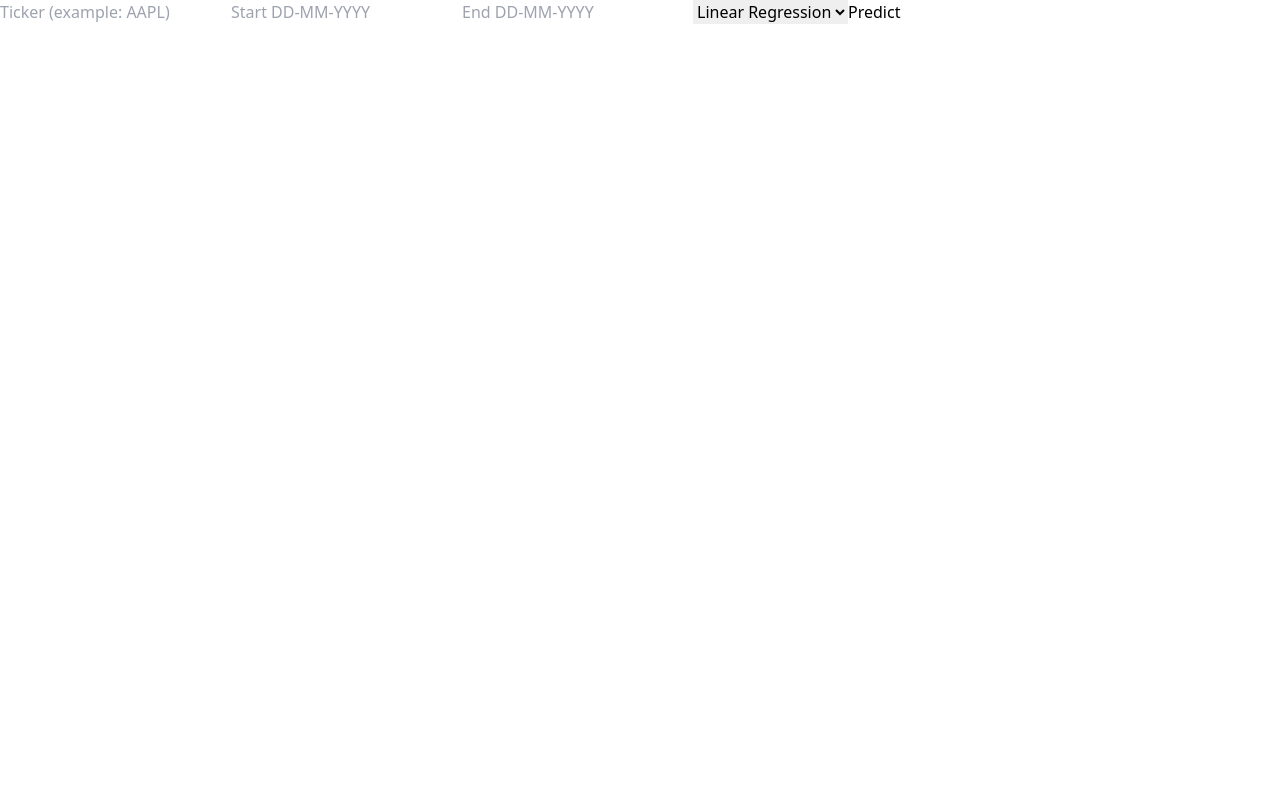
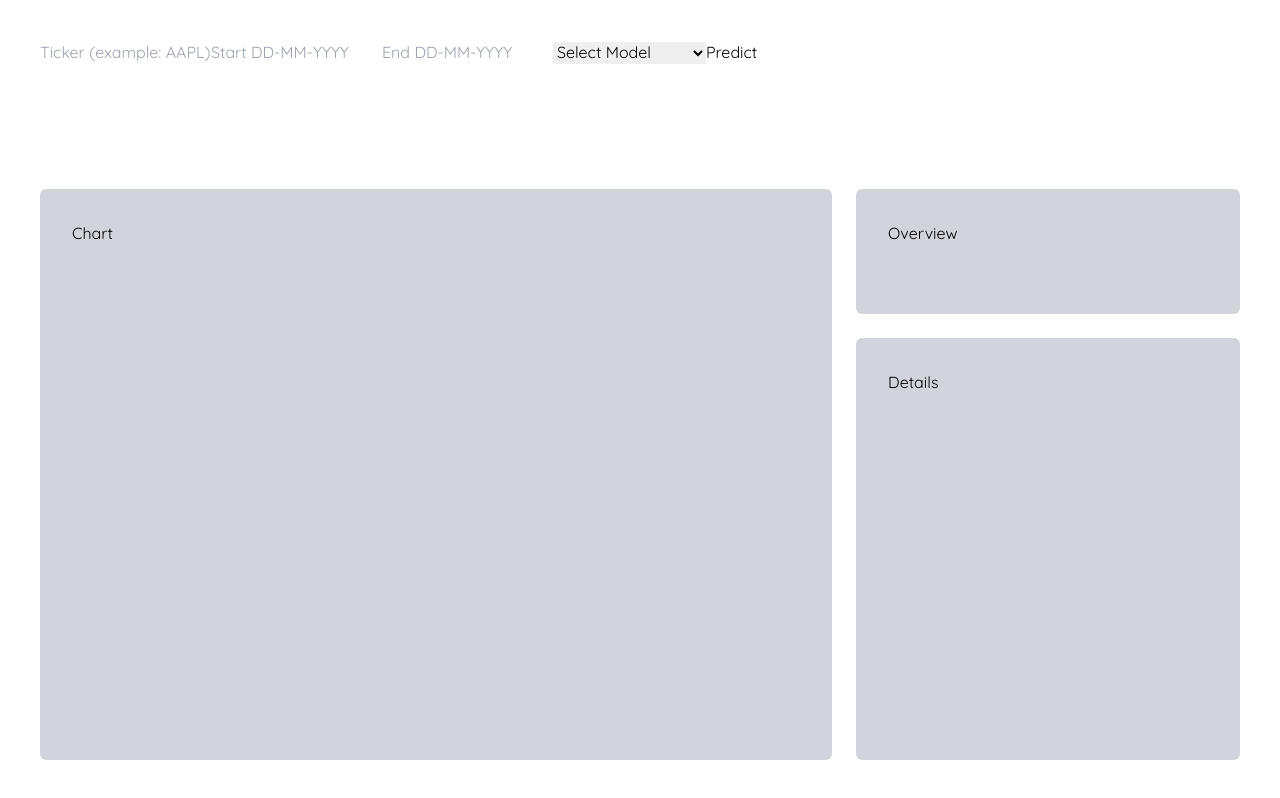
Before and after one commit to fabianwolski/forecasting-stock-market-prediction, a React (Create React App) app in the folder stock_app/: page / in a window 1280 px wide. Built offline with nearby package versions, Linux system fonts and the light colour scheme.

Commit message:
Stock API refactor -StockInfo, History + Prediction

```diff
--- a/stock_app/package.json
+++ b/stock_app/package.json
@@ -3,12 +3,14 @@
   "version": "0.1.0",
   "private": true,
   "dependencies": {
+    "@heroicons/react": "^2.2.0",
     "@testing-library/jest-dom": "^5.17.0",
     "@testing-library/react": "^13.4.0",
     "@testing-library/user-event": "^13.5.0",
     "react": "^18.3.1",
     "react-dom": "^18.3.1",
     "react-scripts": "5.0.1",
+    "recharts": "^2.15.1",
     "web-vitals": "^2.1.4"
   },
   "scripts": {
--- a/stock_app/public/index.html
+++ b/stock_app/public/index.html
@@ -1 +1,4 @@
-<div id="root"></div>
+<head><link rel="preconnect" href="https://fonts.googleapis.com">
+    <link rel="preconnect" href="https://fonts.gstatic.com" crossorigin>
+    <link href="https://fonts.googleapis.com/css2?family=Quicksand:wght@300..700&display=swap" rel="stylesheet"></head>
+<body><div id="root"></div></body>
--- a/stock_app/src/App.css
+++ /dev/null
@@ -1,3 +0,0 @@
-.App {
-  text-align: center;
-}
--- a/stock_app/src/App.js
+++ b/stock_app/src/App.js
@@ -1,7 +1,14 @@
-import StockForm from './components/StockForm';
-
+import Dashboard  from './components/Dashboard';
+import { StockProvider } from './contexts/StockContext';
+import StockSearchForm from './components/StockSearchForm';
 function App() {
-    return <StockForm />;
+    return (
+    <StockProvider>
+    <div>
+    <Dashboard/>
+    </div>
+    </StockProvider>
+);
 }
 
 export default App;
--- /dev/null
+++ b/stock_app/src/components/Card.js
@@ -0,0 +1,13 @@
+
+export const Card = ( {children}) =>{
+    return(
+        //full width of parent
+        //full height of parent
+        //border radius
+        //position
+        //padding
+        <div className="w-full h-full rounded-md relative p-8 border-2 bg-gray-300">
+            {children}
+             </div>
+    )
+}
--- /dev/null
+++ b/stock_app/src/components/Dashboard.js
@@ -0,0 +1,25 @@
+import { Card } from "./Card";
+import StockSearchForm from "./StockSearchForm";
+import React from "react";
+
+const Dashboard = () =>{
+    return(
+    <div className="h-screen grid grid-cols-1 md:grid-cols-2 xl:grid-cols-3 grid-rows-8 md-grid-rows-7 xl:grid-rows-5 auto-rows-fr gap-6 p-10 font-quicksand">
+        <div className="col-span-1 md:col-span-2 xl:col-span-3 row-span-1">
+            {/* search component */}
+            <StockSearchForm></StockSearchForm>
+        </div>
+        <div className="md:col-span-2 row-span-4">
+            <Card>Chart</Card>
+        </div>
+        <div>
+            <Card>Overview</Card>
+        </div>
+        <div className="row-span-2 xl:row-span-3">
+            <Card>Details</Card>
+        </div>
+    </div>
+    )
+}
+
+export default Dashboard
--- a/stock_app/src/components/StockForm.js
+++ b/stock_app/src/components/StockSearchForm.js
@@ -1,8 +1,16 @@
 import React, { useState } from 'react'
+import { useStock } from '../contexts/StockContext';
 
-function StockForm() {
-    const [predictionResults, setPredictionResults] = useState(null);
+const MODEL_OPTIONS = [
+    {value: "regression", label: "Linear Regression"},
+    {value: "lstm", label: "LSTM"},
+    {value: "prophet", label: "Prophet"},
+    {value: "arima", label: "ARIMA"}
+];
+
+function StockSearchForm() {
     const [selectedModel, setSelectedModel] = useState('');
+    const {stockData, updateStockData, setLoading, setError} = useStock()
 
     const handleSubmit = async (event) => {
         event.preventDefault()
@@ -13,24 +21,25 @@ function StockForm() {
         const endDate = formData.get('endDate').split('-').reverse().join('-');
         //TO:DO ADD array for models since we are directly doing it (Not best practise)
     try{
+        setLoading(true)
         const response = await fetch('http://localhost:5000/stock', {
             method: 'POST',
             headers: {'Content-Type': 'application/json'},
             body: JSON.stringify({ ticker, start: startDate, end: endDate,  model_type: selectedModel})
         });
         const data = await response.json();  //api returns json so .json needed
+
         if (data.success) {
             alert(`Success: ${data.message}`);
-                console.log('Stock Data:', data.data);
-                if (data.predictions) {
-                    console.log('Prediction Metrics:', data.predictions);
-                    setPredictionResults(data.predictions);
-                }
+            updateStockData(data)
+            console.log('Stock Data:', data);
         } else {
             alert(`Error: ${data.error}`);
+            setError(data.error)
         }
         }catch(error){
             alert('Error: ', error)
+            setError(error.message)
         }
     };
 
@@ -45,22 +54,19 @@ function StockForm() {
                     onChange={(e) => setSelectedModel(e.target.value)}
                     name="modelType"
                 >
-                    <option value="regression">Linear Regression</option>
-                    <option value="lstm">LSTM</option>
-                    <option value="prophet">Prophet</option>
-                    <option value="arima">ARIMA</option>
+                   <option value="">Select Model</option>
+                   {MODEL_OPTIONS.map(option =>(
+                    <option key={option.value} value={option.value}>
+                        {option.label}
+                    </option>
+                   ))}
                 </select>
-                <button type="submit">Predict</button>
+                <button type="submit" disabled={stockData?.oading}>
+                    {stockData?.loading ? 'Loading...' : 'Predict'}
+                    </button>
             </form>
-
-            {predictionResults && (
-                <div>
-                    <h3>Prediction Results:</h3>
-                    <pre>{JSON.stringify(predictionResults, null, 2)}</pre>
-                </div>
-            )}
         </div>
     );
 }
 
-export default StockForm
+export default StockSearchForm
--- /dev/null
+++ b/stock_app/src/contexts/StockContext.js
@@ -0,0 +1,61 @@
+import { createContext, useState, useContext } from "react";
+
+const StockContext = createContext()
+
+//i need to expose "historical_data": stock_data, "stock_info": stock_info,"predictions": metric
+export const StockProvider = ({children}) =>{
+    const [stockData, setStockData] = useState({
+        historicalData: null,
+        stockInfo: null,
+        predictionResults: null,
+        loading: false,
+        error: null
+    })
+
+    const updateStockData = (data) => {
+        setStockData(prev => ({
+            ...prev,
+            historicalData: data.historicalData,
+            stockInfo: data.stockInfo,
+            predictionResults: data.predictionResults,
+            loading: false,
+            error: null
+        }))
+    }
+
+    const setLoading = (isLoading) =>{
+        setStockData(prev=>({
+            ...prev,
+            loading: isLoading,
+            error:null
+        }))
+    }
+
+    const setError = (error) =>{
+        setStockData(prev =>({
+            ...prev,
+            loading: false,
+            error: error
+        }))
+    }
+    const value = {
+        stockData,
+        updateStockData,
+        setLoading,
+        setError
+      };
+    return(
+        <StockContext.Provider value={value}>
+            {children}
+        </StockContext.Provider>
+    )
+
+}
+
+export const useStock = () =>{
+    const context = useContext(StockContext)
+    if(!context){
+        throw new Error("useStock needs to be wrapped in provider")
+    }
+    return context
+}
--- a/stock_app/tailwind.config.js
+++ b/stock_app/tailwind.config.js
@@ -4,7 +4,20 @@ module.exports = {
      "./src/**/*.{js,jsx,ts,tsx}"
   ],
   theme: {
-    extend: {},
+    extend: {
+      white: "white",
+      none: "none",
+    },
+    borderWidth: {
+      1:"1px",
+    },
+    fontFamily:{
+      quicksand: ["Quicksand", "sans-serif"]
+    },
+    gridTemplateRows: {
+      7: "repeat(7, minmax(0,1fr)",
+      8: "repeat(8, minmax(0,1fr)",
+    }
   },
   plugins: [],
 }
```
Also changed, not shown: 2 other files (tests, documents, lock files or other folders). Lines whose indentation alone changed are shown as unchanged.
